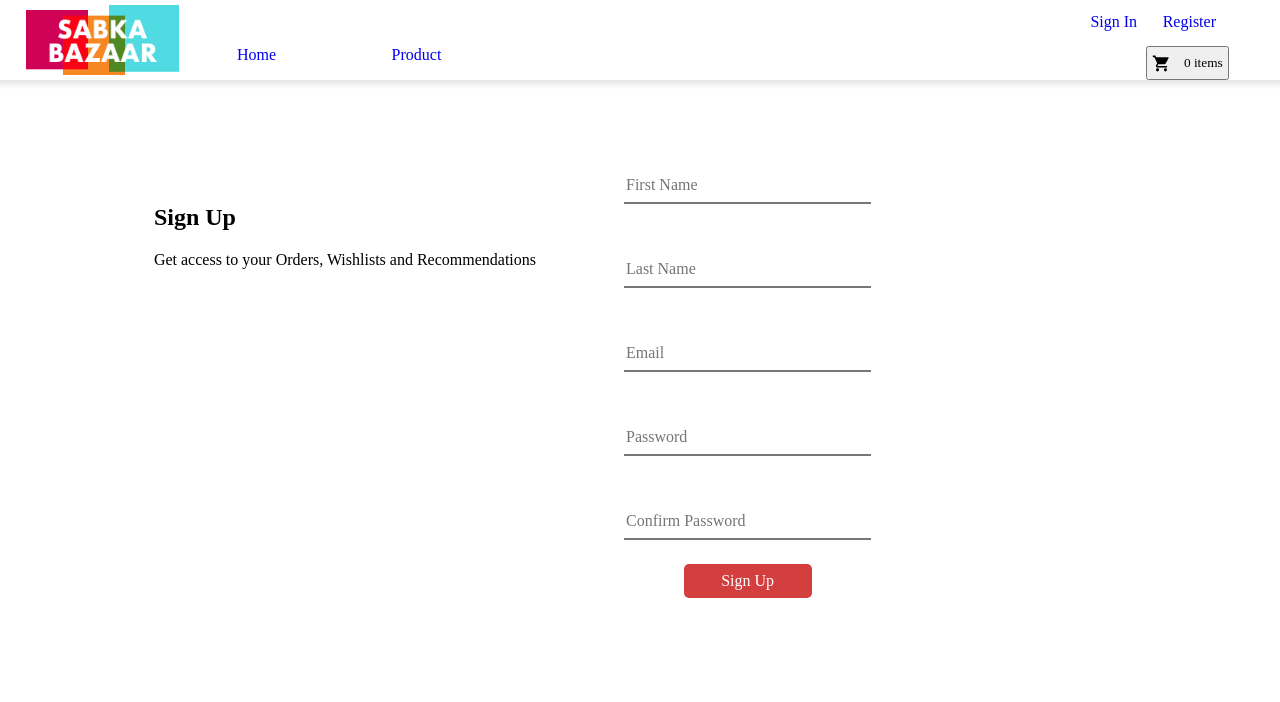
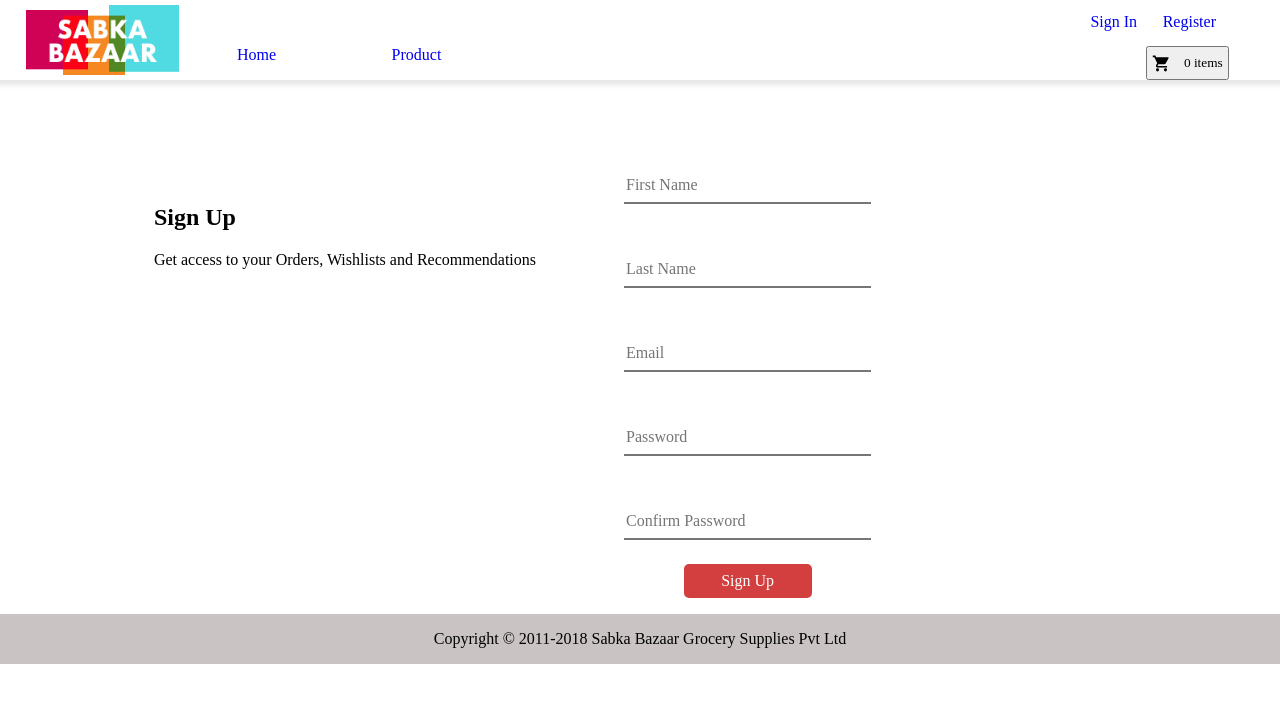
Before and after one commit to super-user-permission/shoppingCart, a React (Create React App) app: page /register in a window 1280 px wide. Shown: the top 702 px of the page. Built offline with nearby package versions, Linux system fonts and the light colour scheme.

Commit message:
footer added website

```diff
--- a/public/products/index.get.json
+++ b/public/products/index.get.json
@@ -121,7 +121,7 @@
   },
   {
     "name": "Coca Cola Soft Drink, 2x1.75 L",
-    "imageURL": "/static/images/products/beverages/bournvita.jpg",
+    "imageURL": "/static/images/products/beverages/coke.jpg",
     "description": "Cadbury Bournvita is a delicious chocolate health drink which is enriched with Vitamin (D,B2,B9,B12). It combines the great taste of chocolate, and goodness of essential nutrients that aid growth and development.",
     "price": 150,
     "stock": 50,
--- a/src/App.jsx
+++ b/src/App.jsx
@@ -2,6 +2,7 @@ import React, { lazy, Suspense } from "react";
 import { BrowserRouter as Router, Switch, Route } from "react-router-dom";
 import "./App.scss";
 import ErrorBoundary from "./Component/ErrorBoundary/errorBoundary.component";
+import Footer from "./Component/Footer/footer.component";
 import Header from "./Component/Header/header.component";
 import Spinner from "./Component/Spinner/spinner.component";
 import CartContainer from "./Screen/Cart/cart.container";
@@ -27,6 +28,7 @@ function App() {
           </ErrorBoundary>
         </Switch>
         <CartContainer />
+        <Footer />
       </div>
     </Router>
   );
--- /dev/null
+++ b/src/Component/Footer/footer.component.jsx
@@ -0,0 +1,12 @@
+import React from "react";
+import "./footer.styles.scss";
+
+function Footer() {
+  return (
+    <footer className="web-footer">
+      <span>Copyright © 2011-2018 Sabka Bazaar Grocery Supplies Pvt Ltd</span>
+    </footer>
+  );
+}
+
+export default Footer;
--- /dev/null
+++ b/src/Component/Footer/footer.styles.scss
@@ -0,0 +1,7 @@
+.web-footer {
+  background-color: rgb(201, 195, 195);
+  padding: 2vh;
+  display: flex;
+  justify-content: center;
+  margin-top: 2vh;
+}
```
